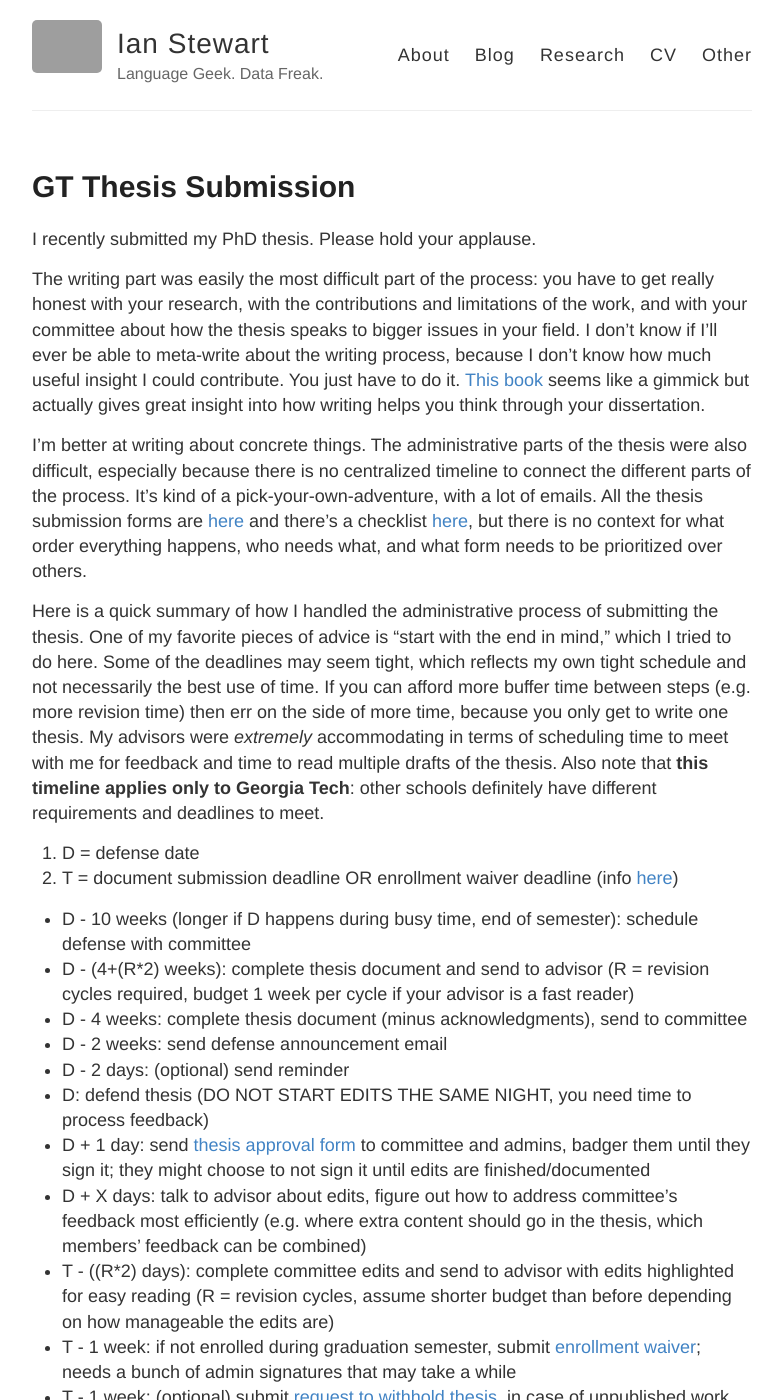
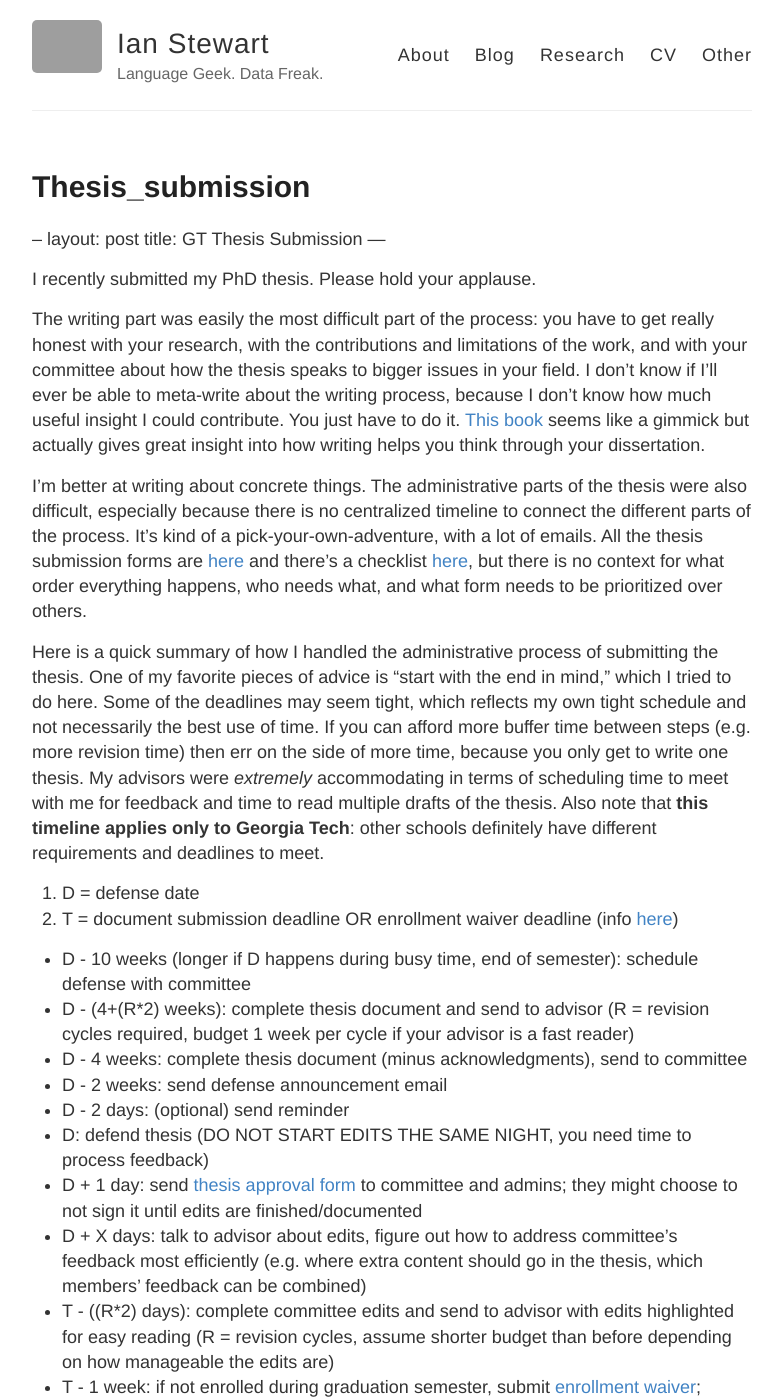
Before and after one commit to ianbstewart/ianbstewart.github.io, a Jekyll site: the page built from _posts/2020-08-21-thesis_submission.md, in a window 1280 px wide and 1400 px high. Shown: the whole window, without its empty margins (248-1030 px from the left). Built offline with Jekyll 4.4.1, drawn with Linux system fonts in a browser that asks for light colours; our own code applies the rules of GitHub Pages for plain Markdown files; grey boxes are pictures that could not be loaded.

Commit message:
updated submission details

```diff
--- a/_posts/2020-08-21-thesis_submission.md
+++ b/_posts/2020-08-21-thesis_submission.md
@@ -1,4 +1,4 @@
----
+--
 layout: post
 title: GT Thesis Submission
 ---
@@ -32,7 +32,7 @@
 - D - 2 weeks: send defense announcement email
 - D - 2 days: (optional) send reminder
 - D: defend thesis (DO NOT START EDITS THE SAME NIGHT, you need time to process feedback)
-- D + 1 day: send [thesis approval form](https://app.docusign.com/templates/details/1efaa422-9829-4ee1-8bd3-ba8544bf304b) to committee and admins, badger them until they sign it; they might choose to not sign it until edits are finished/documented
+- D + 1 day: send [thesis approval form](https://app.docusign.com/templates/details/1efaa422-9829-4ee1-8bd3-ba8544bf304b) to committee and admins; they might choose to not sign it until edits are finished/documented
 - D + X days: talk to advisor about edits, figure out how to address committee's feedback most efficiently (e.g. where extra content should go in the thesis, which members' feedback can be combined)
 - T - ((R\*2) days): complete committee edits and send to advisor with edits highlighted for easy reading (R = revision cycles, assume shorter budget than before depending on how manageable the edits are)
 - T - 1 week: if not enrolled during graduation semester, submit [enrollment waiver](https://app.docusign.com/templates/details/a8505158-9917-42f3-a985-8c11f851e5b6); needs a bunch of admin signatures that may take a while
```
